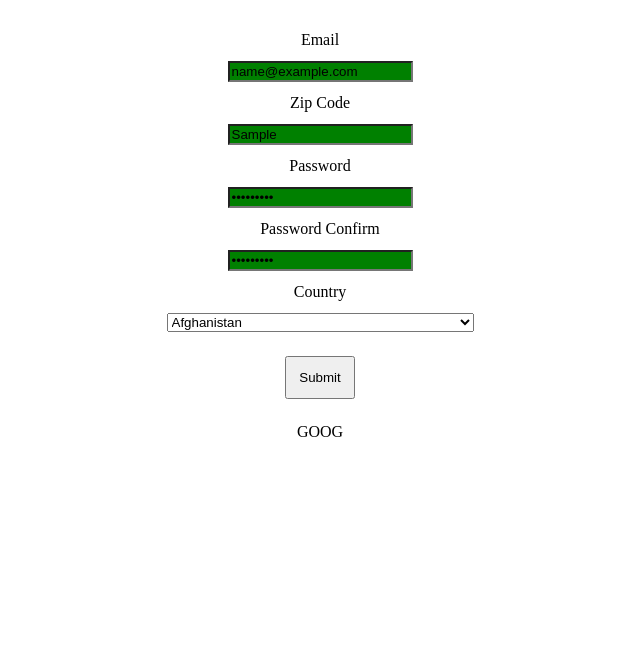
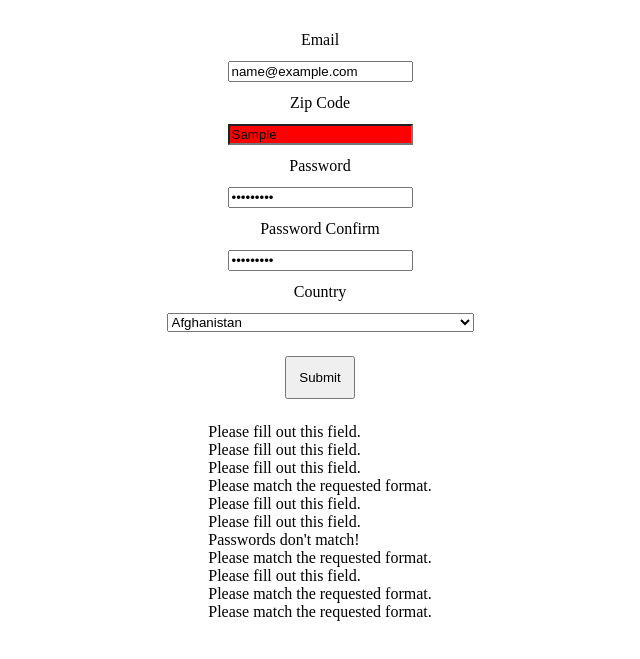
Before and after one commit to worsleyj/odin-validation-form, a plain HTML site: page index.html in a window 1280 px wide. Both pictures are taken after typing "name@example.com", "Sample", "Sample123", "Sample123" into the empty fields and a click on the button "Submit". Shown: the part 69-728 px from the top of the page, without its empty margins (320-960 px from the left). Drawn offline with Linux system fonts and the light colour scheme.

Commit message:
all forms validating

```diff
--- a/index.html
+++ b/index.html
@@ -11,19 +11,33 @@
       <h1>Validation Form</h1>
 
       <label for="email">Email</label>
-      <input id="email" minlength="3" type="email" />
+      <input
+        id="email"
+        minlength="3"
+        type="email"
+        placeholder="john@gmail.com"
+        required
+      />
 
       <label for="zip-code">Zip Code</label>
-      <input id="zip-code" type="text" />
+      <input
+        id="zip-code"
+        pattern="[0-9]{5}"
+        minlength="5"
+        maxlength="5"
+        type="text"
+        placeholder="#####"
+        required
+      />
 
       <label for="password">Password</label>
-      <input id="password" minlength="5" type="password" />
+      <input id="password" minlength="5" type="password" required />
 
       <label for="password-confirm">Password Confirm</label>
-      <input id="password-confirm" minlength="5" type="password" />
+      <input id="password-confirm" minlength="5" type="password" required />
 
       <label for="country">Country</label>
-      <select id="country" name="country" class="form-control">
+      <select id="country" name="country" class="form-control" required>
         <option value="Afghanistan">Afghanistan</option>
         <option value="Åland Islands">Åland Islands</option>
         <option value="Albania">Albania</option>
--- a/javascript.js
+++ b/javascript.js
@@ -2,10 +2,15 @@ const emailField = document.getElementById("email");
 const zipCodeField = document.getElementById("zip-code");
 const passwordField = document.getElementById("password");
 const passwordConfirmField = document.getElementById("password-confirm");
+const fields = [emailField, zipCodeField, passwordField, passwordConfirmField];
 const messages = document.querySelector(".messages");
 const submitBtn = document.querySelector(".submit");
 submitBtn.addEventListener("click", () => {
   validateForm();
+});
+
+fields.forEach((field) => {
+  field.addEventListener("input", validateForm);
 });
 
 function validateForm() {
@@ -13,6 +18,10 @@ function validateForm() {
     createMessage("Passwords don't match!");
   }
 
+  createMessage(emailField.validationMessage);
+  createMessage(zipCodeField.validationMessage);
+  createMessage(passwordField.validationMessage);
+  createMessage(passwordConfirmField.validationMessage);
   if (
     emailField.checkValidity() &&
     zipCodeField.checkValidity() &&
@@ -21,7 +30,7 @@ function validateForm() {
     verifyPasswords()
   ) {
     createMessage("GOOG");
-  } else createMessage("BAD");
+  }
 }
 
 function createMessage(message) {
--- a/styles.css
+++ b/styles.css
@@ -7,10 +7,6 @@ form {
 
 form > label {
   padding: 12px;
-}
-
-input:valid {
-  background-color: green;
 }
 
 input:invalid {
```
